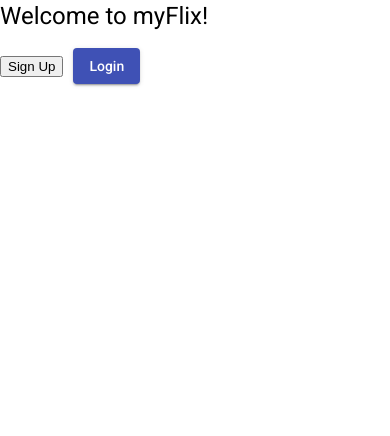
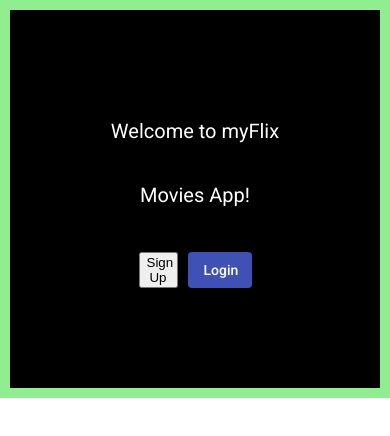
Before and after one commit to mrumenov-cyber/myFlix-Angular-client, an Angular app: page /welcome in a window 390 px wide. Shown: the top 436 px of the page. Built offline with nearby package versions, Linux system fonts and the light colour scheme.

Commit message:
Style added

```diff
--- a/src/app/director-view/director-view.component.html
+++ b/src/app/director-view/director-view.component.html
@@ -2,6 +2,8 @@
   <mat-card-title>Director: {{ data.name }}</mat-card-title><br>
   <mat-dialog-content><b>Bio:</b> {{ data.bio }}</mat-dialog-content><br>
   <mat-dialog-content><b>Birth Year:</b> {{ data.birthdate }}</mat-dialog-content><br>
+  <br>
+  <br>
   <mat-card-actions>
     <button
       mat-stroked-button
--- a/src/app/genre-view/genre-view.component.html
+++ b/src/app/genre-view/genre-view.component.html
@@ -1,6 +1,8 @@
 <mat-card>
   <mat-card-title>Genre: {{ data.name }}</mat-card-title><br>
   <mat-dialog-content><b>Description:</b> {{ data.description }}</mat-dialog-content>
+  <br>
+  <br>
   <mat-card-actions>
     <button
       mat-stroked-button
--- a/src/app/movie-card/movie-card.component.html
+++ b/src/app/movie-card/movie-card.component.html
@@ -20,24 +20,25 @@
               </div>
             <br>
             <br>
+            <div class="button-container">
                 <mat-card-actions>
                     <button
                         mat-button
-                    color="primary"
                         (click)="openGenre(movie.Genre.Name, movie.Genre.Description)"
+                        class="genre-button"
                     >
                         Genre
                     </button>
                     <button
                         mat-button
-                    color="primary"
+                        class="director-button"
                         (click)="openDirector(movie.Director.Name, movie.Director.Bio, movie.Director.Birth)"
                     >
                         Director
                     </button>
                     <button
                         mat-button
-                    color="primary"
+                        class="movie-details-button"
                         (click)="openMovieView(movie.Title, movie.ImagePath, movie.Description)"
                     >
                         Movie Details
@@ -47,5 +48,6 @@
                     <br>
                 </mat-card-actions>
             </div>
+        </div>
     </mat-card>
 </div>
--- a/src/app/movie-card/movie-card.component.scss
+++ b/src/app/movie-card/movie-card.component.scss
@@ -53,3 +53,17 @@
 .title{
   margin-bottom: auto;
 }
+
+.button-container{
+  justify-content: center;
+  text-align: center;
+}
+
+
+
+.genre-button:hover, .director-button:hover, .movie-details-button:hover{
+  color: lightgreen;
+  background-color: black;
+  width:9vw;
+  transition: 3s;
+}
--- a/src/app/movie-card/movie-card.component.ts
+++ b/src/app/movie-card/movie-card.component.ts
@@ -101,7 +101,6 @@ export class MovieCardComponent implements OnInit {
    * @param description
    */
   openGenre(name: string, description: string): void {
-    alert(name)
     this.dialog.open(GenreViewComponent, {
       data: {
         name,
--- a/src/app/movie-view/movie-view.component.html
+++ b/src/app/movie-view/movie-view.component.html
@@ -5,6 +5,8 @@
     <mat-card-title>{{ data.Title }}</mat-card-title><br>
     <mat-card-content>{{ data.Description }}</mat-card-content>
     <mat-card-actions>
+      <br>
+      <br>
       <button
         mat-stroked-button
         aria-label="Close the movie details button"
--- a/src/app/navbar/navbar.component.html
+++ b/src/app/navbar/navbar.component.html
@@ -4,22 +4,23 @@
       <a
         matLine
         routerLink="movies"
+        class = "myFlix-button"
         (click)="goToMoviesPage()"
-        style="margin-right: 15px; text-decoration: none;"
+        style="margin-left: 25px; text-decoration: none;"
       >
-        All Movies
+        MyFlix Movies
       </a>
     </mat-list-item>
 
     <span class="spacer"></span>
 
-    <div class="profile-logout-position">
       <mat-list-item routerLinkActive="active current">
         <a
           matLine
           routerLink="profile"
+          class="profile-button"
           (click)="goToProfilePage()"
-          style="margin-right: 15px; text-decoration: none;"
+          style="margin-right: 25px; text-decoration: none;"
         >
           My Profile
         </a>
@@ -28,11 +29,11 @@
         <a
           matLine
           routerLink="logout"
+          class="logout-button"
           (click)="logout()"
-          style="text-decoration: none;"
+          style="text-decoration: none; margin-right: 25px;"
         >
           LOGOUT
         </a>
       </mat-list-item>
-    </div>
   </mat-toolbar>
--- a/src/app/navbar/navbar.component.scss
+++ b/src/app/navbar/navbar.component.scss
@@ -8,12 +8,13 @@
     font-size: medium;
   }
 
-  .logo {
-    height: 55px;
+
+  .profile-button:hover, .logout-button:hover, .myFlix-button:hover {
+    color: lightgreen;
+    font-size: large;
+    transition-duration: 2s;
   }
 
-  .profile-logout-position{
-    flex: right;
-    justify-content: right;
-    justify-items: flex-end;
+  .spacer {
+    flex: 1 1 auto;
   }
--- a/src/app/profile-view/profile-view.component.html
+++ b/src/app/profile-view/profile-view.component.html
@@ -1,28 +1,6 @@
 <app-navbar></app-navbar>
 <div class="container">
   <h2 style="padding: 15px 0 0 15px;">Hello {{ user?.Username }}! </h2>
-  <div style="display: flex;">
-    <div *ngFor="let movie of favs" style="display: flex; margin: 15px;">
-      <mat-card>
-        <mat-card-header>
-          <mat-card-title>{{movie.Title}}</mat-card-title>
-          <mat-card-subtitle>Directed by: {{movie.Director.Name}}</mat-card-subtitle>
-        </mat-card-header>
-        <mat-card-content>
-          <img src={{movie.ImagePath}} alt={{movie.Title}} style='height: 325px;' />
-        </mat-card-content>
-        <mat-card-actions>
-          <button
-          class='profile-btn'
-          mat-raised-button
-          (click)="removeFav(movie._id)"
-          style='margin-right: 10px;'>
-          Remove Fav
-        </button>
-        </mat-card-actions>
-      </mat-card>
-    </div>
-  </div>
   <div style="display: flex; margin: 15px;">
     <mat-card class='user-info'>
       <mat-card-header>
@@ -46,4 +24,26 @@
       </mat-card-content>
     </mat-card>
   </div>
+  <div style="display: flex;">
+    <div *ngFor="let movie of favs" style="display: flex; margin: 15px;">
+      <mat-card>
+        <mat-card-header>
+          <mat-card-title>{{movie.Title}}</mat-card-title>
+          <mat-card-subtitle>Directed by: {{movie.Director.Name}}</mat-card-subtitle>
+        </mat-card-header>
+        <mat-card-content>
+          <img src={{movie.ImagePath}} alt={{movie.Title}} style='height: 325px;' />
+        </mat-card-content>
+        <mat-card-actions>
+          <button
+          class='profile-btn'
+          mat-raised-button
+          (click)="removeFav(movie._id)"
+          style='margin-right: 10px;'>
+          Remove Fav
+        </button>
+        </mat-card-actions>
+      </mat-card>
+    </div>
+  </div>
 </div>
--- a/src/app/welcome-page/welcome-page.component.html
+++ b/src/app/welcome-page/welcome-page.component.html
@@ -1,12 +1,18 @@
-<div class="main-page">
-    <h1>
-      Welcome to myFlix!
+<div class="welcome-container">
+  <div class="main-title">
+      <h1 class="myFlix-welcome-title">
+        Welcome to myFlix <br><br> Movies App!
       </h1>
+      <br>
+    </div>
+  <br>
+    <div class="buttons">
       <button
         Mat-raised-button
         (click)="openRegistrationDialog()"
         style="margin-right: 10px;"
         color="primary"
+        class="sign-up-button"
       >
         Sign Up
       </button>
@@ -14,7 +20,9 @@
         mat-raised-button
         color="primary"
         (click)="openLoginDialog()"
+        class="login-button"
       >
         Login
       </button>
     </div>
+  </div>
--- a/src/app/welcome-page/welcome-page.component.scss
+++ b/src/app/welcome-page/welcome-page.component.scss
@@ -0,0 +1,58 @@
+.welcome-container{
+   background-color: black;
+   border: 10px solid lightgreen;
+   padding:150px;
+   margin:150px;
+}
+
+.main-title{
+    display: flex;
+    flex-direction: row;
+    justify-content: center;
+    text-align: center;
+    color:white
+}
+
+.buttons{
+    display: flex;
+    flex-direction: row;
+    justify-content: center;
+}
+
+.myFlix-welcome-title{
+    font-size: 60px;
+    padding:5px;
+}
+
+.myFlix-welcome-title:hover{
+    color: lightgreen;
+    transition: 2s;
+    cursor: pointer;
+}
+
+.login-button, .sign-up-button{
+    width:10vw;
+}
+
+.login-button:hover, .sign-up-button:hover{
+    transition: 2s;
+    width: 18vw;
+    border: 5px solid lightgreen;
+}
+
+@media all and (min-width: 200px) and (max-width: 750px) {
+    .welcome-container{
+        background-color: black;
+        border: 10px solid lightgreen;
+        padding-top:100px;
+        padding-bottom: 100px;
+        padding-left: 10px;
+        padding-right: 10px;
+        margin: auto;
+     }
+
+     .myFlix-welcome-title{
+        font-size: 20px;
+        padding:5px;
+    }
+}
```
Lines whose indentation alone changed are shown as unchanged.
